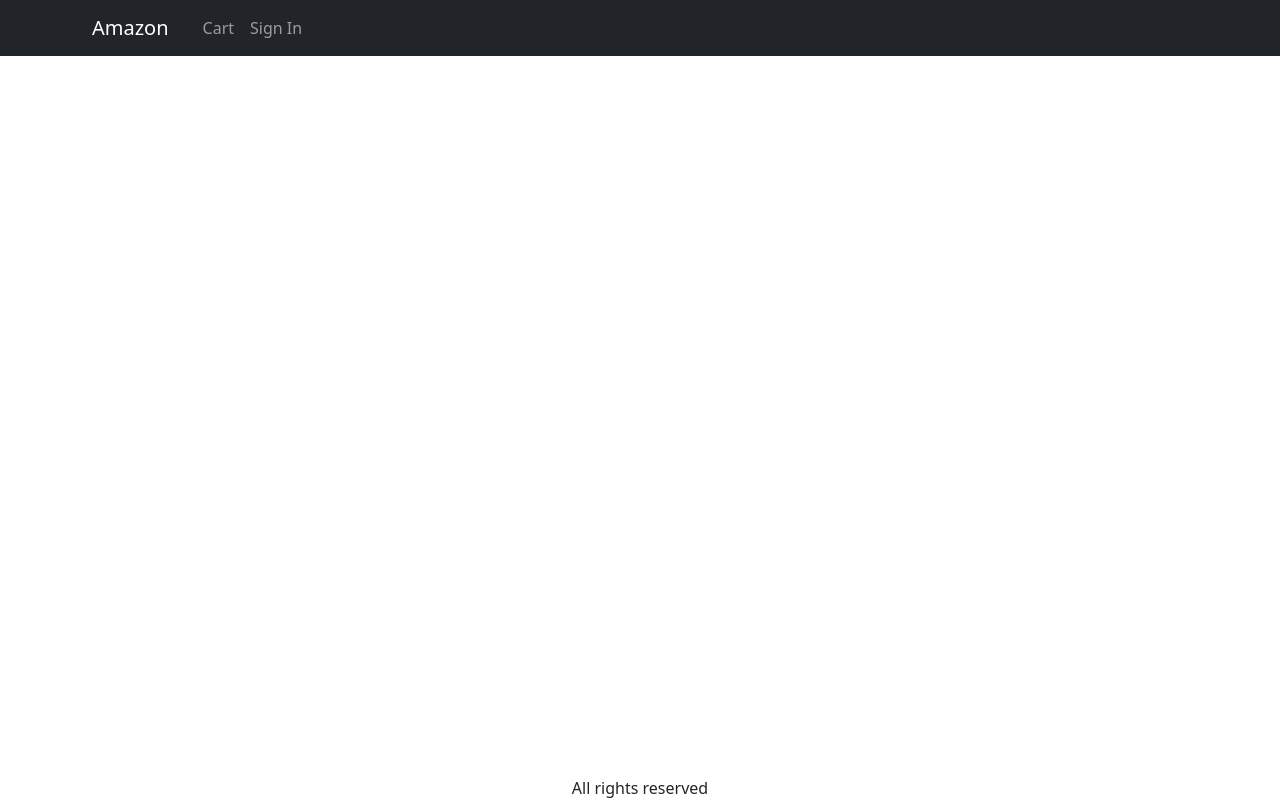
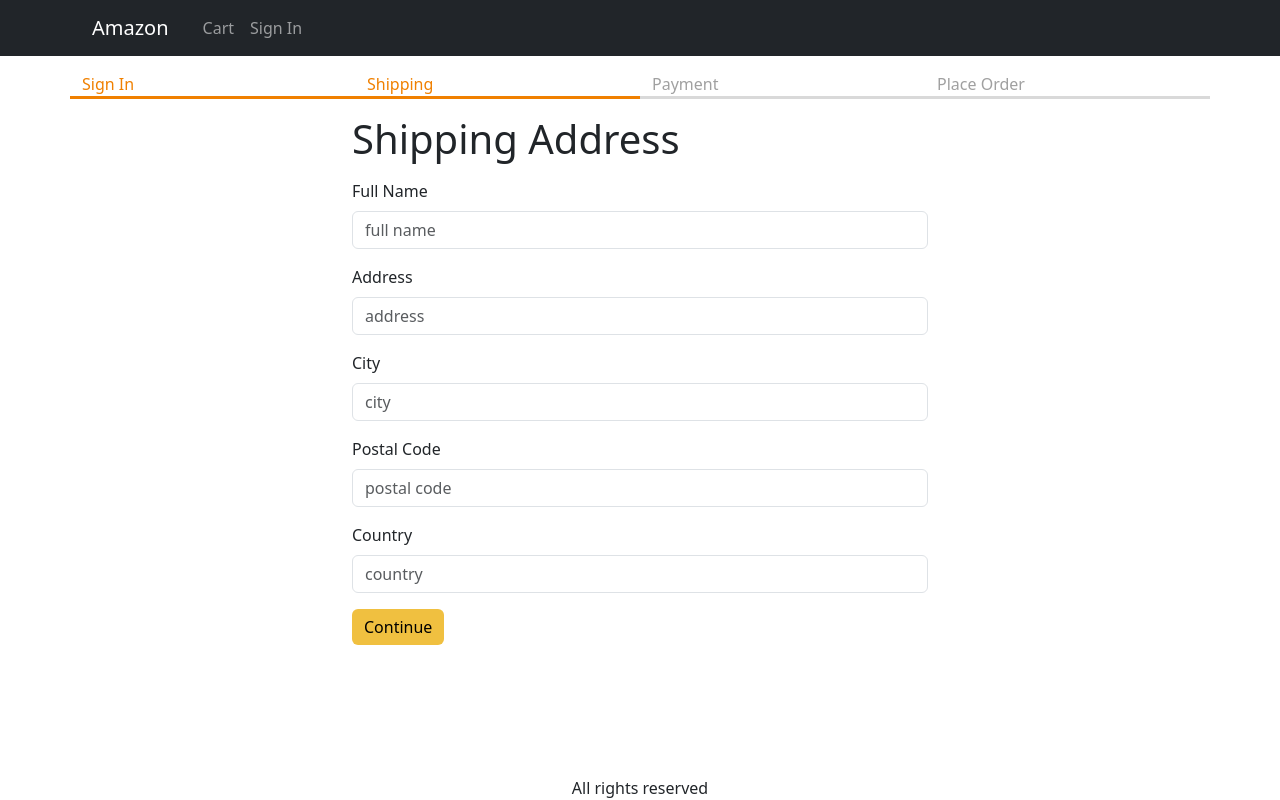
Before and after one commit to prat345/amazon-clone, a React (Create React App) app in the folder frontend/: page /shipping in a window 1280 px wide. Built offline with nearby package versions, Linux system fonts and the light colour scheme.

Commit message:
add shipping page

```diff
--- a/frontend/src/App.js
+++ b/frontend/src/App.js
@@ -20,6 +20,7 @@
 import NavDropdown from "react-bootstrap/NavDropdown";
 import { ToastContainer } from "react-toastify";
 import "react-toastify/dist/ReactToastify.css";
+import ShippingAddressPage from "./pages/ShippingAddressPage.jsx";
 
 function App() {
   const { state, dispatch: ctxDispatch } = useContext(Store);
@@ -87,6 +88,7 @@
               <Route exact path="/" element={<HomePage />} />
               <Route path="/product/:slug" element={<ProductPage />} />
               <Route path="/cart" element={<CartPage />} />
+              <Route path="/shipping" element={<ShippingAddressPage />} />
               <Route path="/signin" element={<SignInPage />} />
             </Routes>
           </Container>
--- a/frontend/src/Store.js
+++ b/frontend/src/Store.js
@@ -12,6 +12,9 @@
     cartItems: localStorage.getItem("cartItems")
       ? JSON.parse(localStorage.getItem("cartItems"))
       : [],
+    shippingAddress: localStorage.getItem("shippingAddress")
+      ? JSON.parse(localStorage.getItem("shippingAddress"))
+      : {},
   },
 };
 
@@ -48,6 +51,11 @@
     case "USER_SIGNOUT": {
       return { ...state, userInfo: null };
     }
+    case "SAVE_SHIPPING_ADDRESS":
+      return {
+        ...state,
+        cart: { ...state.cart, shippingAddress: action.payload },
+      };
     default:
       return state;
   }
--- /dev/null
+++ b/frontend/src/components/CheckoutSteps.jsx
@@ -0,0 +1,14 @@
+import React from "react";
+import Col from "react-bootstrap/esm/Col";
+import Row from "react-bootstrap/esm/Row";
+
+export default function CheckoutSteps(props) {
+  return (
+    <Row className="checkout-steps">
+      <Col className={props.step1 ? "active" : ""}>Sign In</Col>
+      <Col className={props.step2 ? "active" : ""}>Shipping</Col>
+      <Col className={props.step3 ? "active" : ""}>Payment</Col>
+      <Col className={props.step4 ? "active" : ""}>Place Order</Col>
+    </Row>
+  );
+}
--- a/frontend/src/index.css
+++ b/frontend/src/index.css
@@ -57,3 +57,15 @@
 .img-thumbnail {
   max-width: 40% !important;
 }
+.small-container {
+  max-width: 600px !important;
+}
+
+.checkout-steps > div.active {
+  border-bottom: 0.2rem solid #f08000;
+  color: #f08000;
+}
+.checkout-steps > div {
+  border-bottom: 0.2rem solid #a0a0a066;
+  color: #a0a0a0;
+}
--- /dev/null
+++ b/frontend/src/pages/ShippingAddressPage.jsx
@@ -0,0 +1,112 @@
+import React, { useContext, useState } from "react";
+import Form from "react-bootstrap/Form";
+import Button from "react-bootstrap/Button";
+import { Helmet } from "react-helmet-async";
+import { useNavigate } from "react-router-dom";
+import { Store } from "../Store";
+import CheckoutSteps from "../components/CheckoutSteps";
+
+export default function ShippingAddressPage() {
+  const navigate = useNavigate();
+  const { state, dispatch: ctxDispatch } = useContext(Store);
+  const {
+    cart: { shippingAddress },
+  } = state;
+
+  const [fullName, setFullName] = useState(shippingAddress.fullName || "");
+  const [address, setAddress] = useState(shippingAddress.address || "");
+  const [city, setCity] = useState(shippingAddress.city || "");
+  const [postalCode, setPostalCode] = useState(
+    shippingAddress.postalCode || ""
+  );
+  const [country, setCountry] = useState(shippingAddress.country || "");
+
+  const submitHandler = (e) => {
+    e.preventDefault();
+    ctxDispatch({
+      type: "SAVE_SHIPPING_ADDRESS",
+      payload: {
+        fullName,
+        address,
+        city,
+        postalCode,
+        country,
+      },
+    });
+    localStorage.setItem(
+      "shippingAddress",
+      JSON.stringify({
+        fullName,
+        address,
+        city,
+        postalCode,
+        country,
+      })
+    );
+    navigate("/payment");
+  };
+
+  return (
+    <div>
+      <Helmet>
+        <title>Shipping Address</title>
+      </Helmet>
+      <CheckoutSteps step1 step2></CheckoutSteps>
+      <div className="container small-container">
+        <h1 className="my-3">Shipping Address</h1>
+        <Form onSubmit={submitHandler}>
+          <Form.Group className="mb-3" controlId="fullName">
+            <Form.Label>Full Name</Form.Label>
+            <Form.Control
+              value={fullName}
+              onChange={(e) => setFullName(e.target.value)}
+              placeholder="full name"
+              required
+            />
+          </Form.Group>
+          <Form.Group className="mb-3" controlId="address">
+            <Form.Label>Address</Form.Label>
+            <Form.Control
+              value={address}
+              onChange={(e) => setAddress(e.target.value)}
+              placeholder="address"
+              required
+            />
+          </Form.Group>
+          <Form.Group className="mb-3" controlId="city">
+            <Form.Label>City</Form.Label>
+            <Form.Control
+              value={city}
+              onChange={(e) => setCity(e.target.value)}
+              placeholder="city"
+              required
+            />
+          </Form.Group>
+          <Form.Group className="mb-3" controlId="postalCode">
+            <Form.Label>Postal Code</Form.Label>
+            <Form.Control
+              value={postalCode}
+              onChange={(e) => setPostalCode(e.target.value)}
+              placeholder="postal code"
+              required
+            />
+          </Form.Group>
+          <Form.Group className="mb-3" controlId="country">
+            <Form.Label>Country</Form.Label>
+            <Form.Control
+              value={country}
+              onChange={(e) => setCountry(e.target.value)}
+              placeholder="country"
+              required
+            />
+          </Form.Group>
+          <div className="mb-3">
+            <Button variant="primary" type="submit">
+              Continue
+            </Button>
+          </div>
+        </Form>
+      </div>
+    </div>
+  );
+}
```
